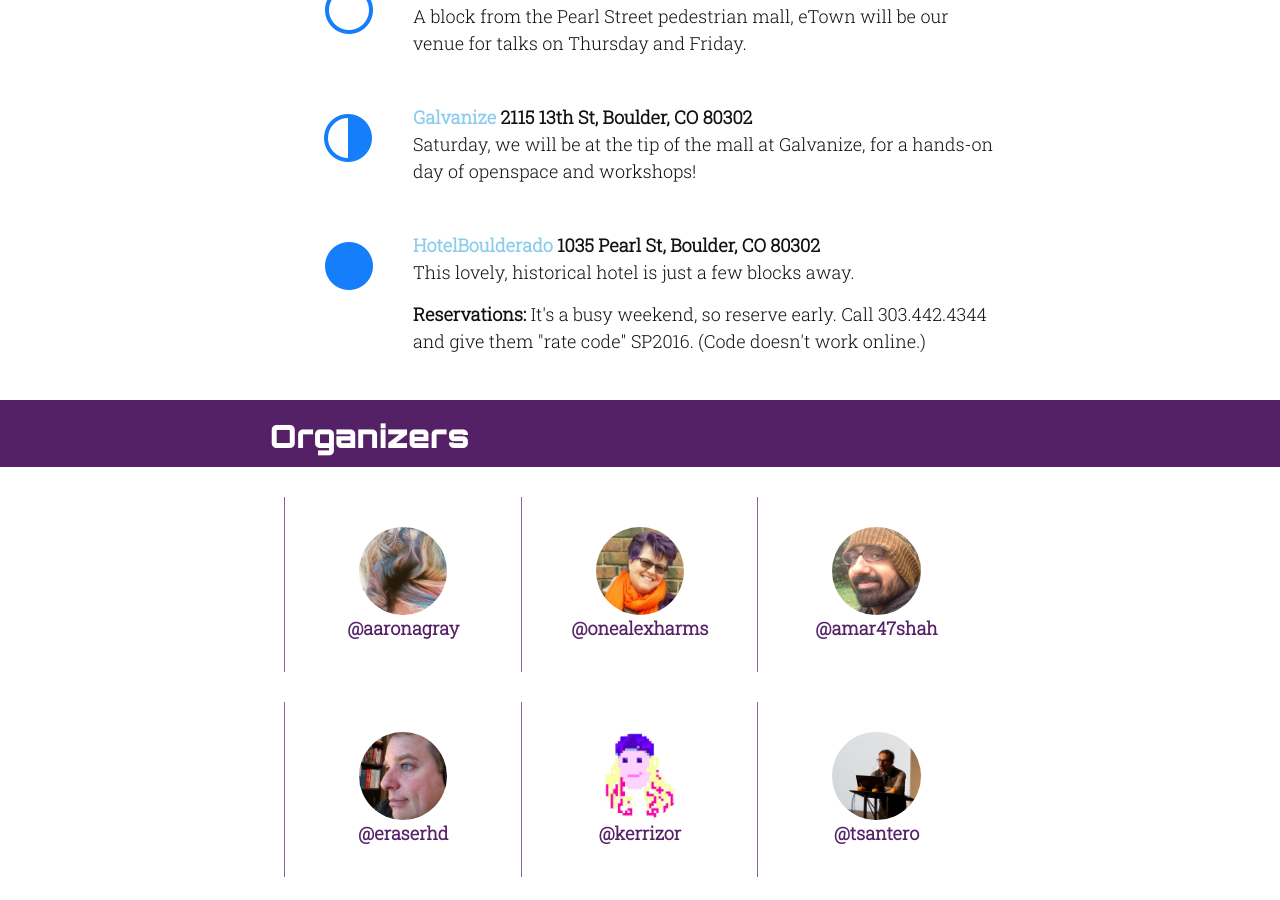
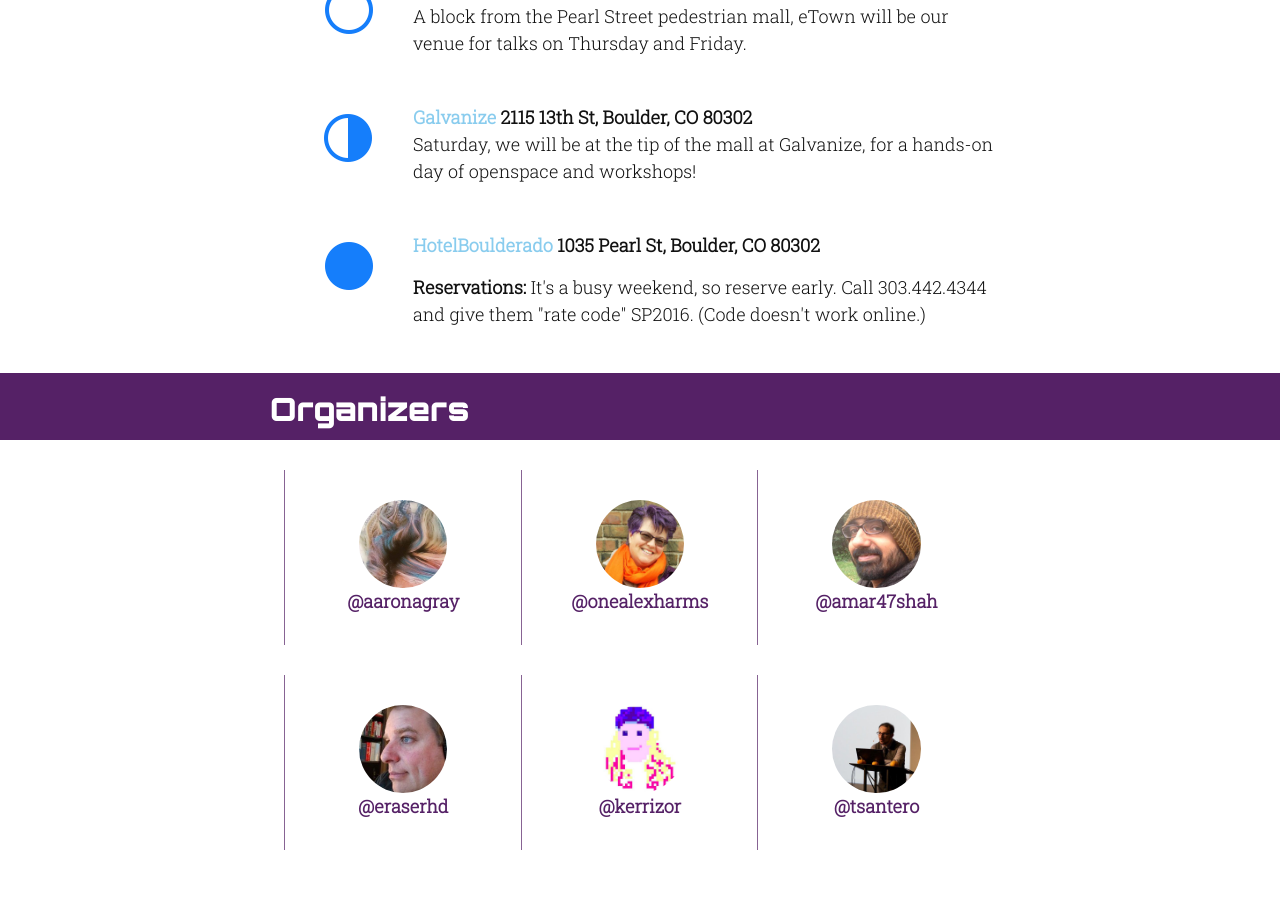
Before and after one commit to maitria/moonconf.org, a Jekyll site: the page built from index.html, in a window 1280 px wide and 900 px high, scrolled down 2643 px. Built offline with Jekyll 4.4.1, drawn with Linux system fonts in a browser that asks for light colours.

Commit message:
Remove extra sentence cuz layout.

```diff
--- a/_includes/location.html
+++ b/_includes/location.html
@@ -16,7 +16,7 @@
     </div>
     <div class="key">
       <img class="key-img" src="/assets/img/new-moon.png">
-      <p class="key-body"><strong class="key-address"><a href="http://www.boulderado.com/">HotelBoulderado</a> 1035 Pearl St, Boulder, CO 80302</strong>This lovely, historical hotel is just a few blocks away.</p>
+      <p class="key-body"><strong class="key-address"><a href="http://www.boulderado.com/">HotelBoulderado</a> 1035 Pearl St, Boulder, CO 80302</strong></p>
       <p><strong>Reservations:</strong> It's a busy weekend, so reserve early. Call 303.442.4344 and give them &quot;rate code&quot; SP2016. (Code doesn't work online.)</p>
   </div>
 </section>
```
